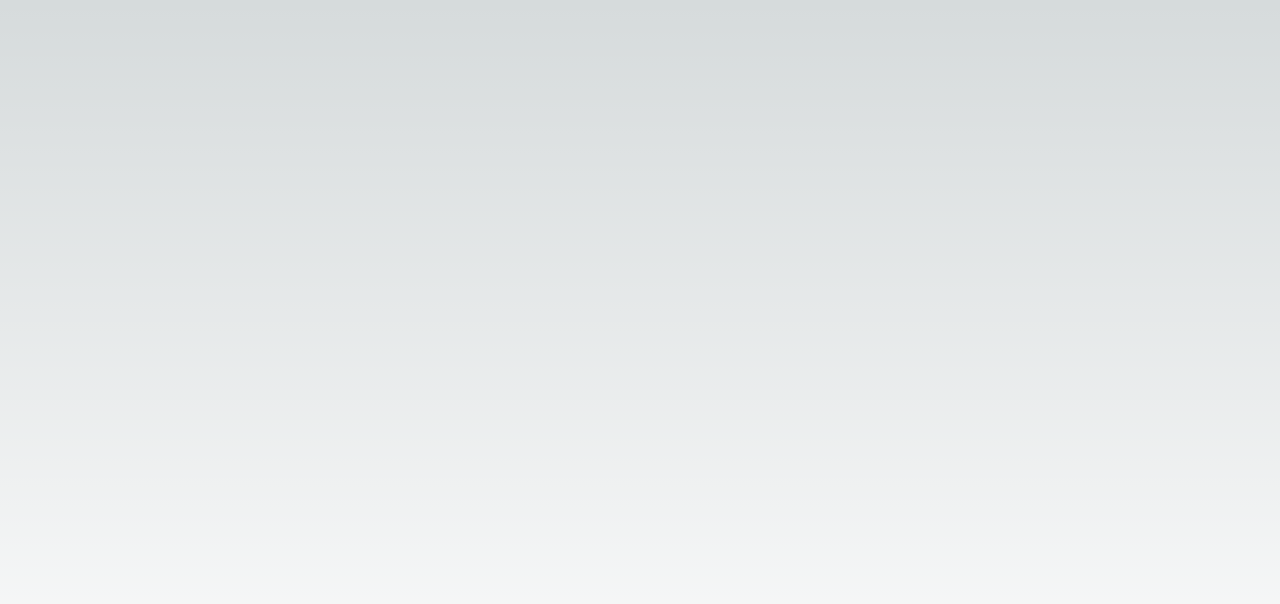
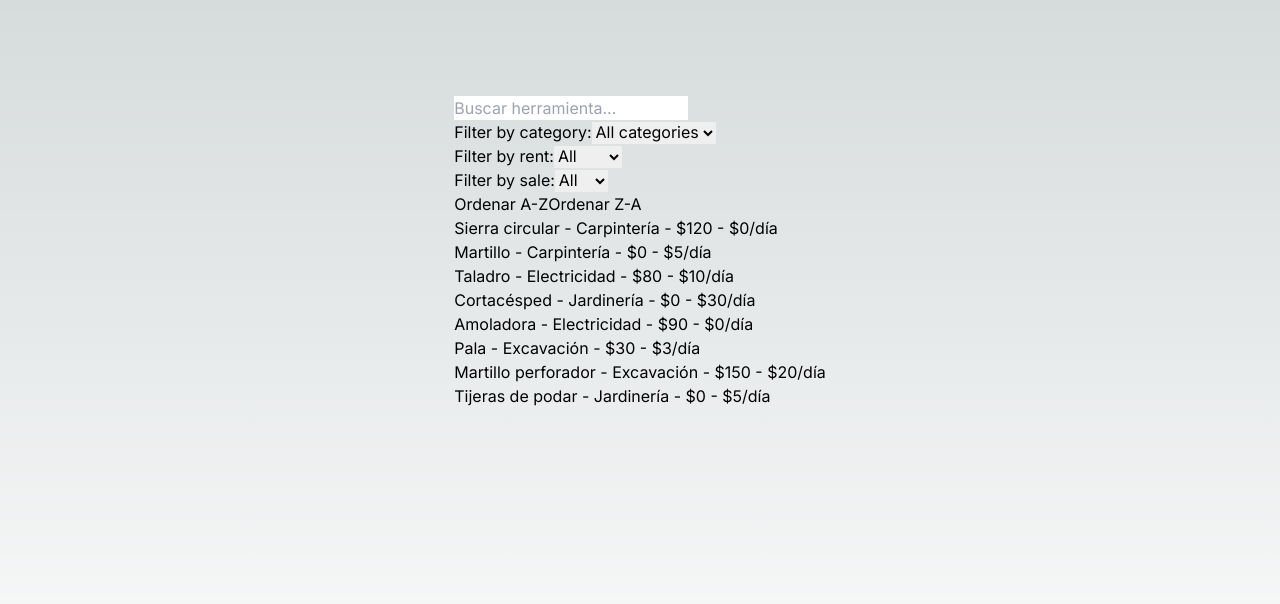
Before and after one commit to Jefersonsteven/tools-match, a Next.js app: page / in a window 1280 px wide. Shown: the top 604 px of the page. Built offline with nearby package versions, Linux system fonts and the light colour scheme.

Commit message:
arreglue la searchbar

```diff
--- a/package.json
+++ b/package.json
@@ -17,6 +17,7 @@
     "postcss": "8.4.23",
     "react": "18.2.0",
     "react-dom": "18.2.0",
+    "react-icons": "^4.8.0",
     "tailwindcss": "3.3.2"
   },
   "devDependencies": {
--- a/src/app/page.js
+++ b/src/app/page.js
@@ -1,5 +1,11 @@
+"use client"
+import FilterBar from "@/components/FilterBar";
+import ToolList from "@/components/FilterBar";
+
 export default function Home() {
   return (
-    <main className="flex min-h-screen flex-col items-center justify-between p-24"></main>
+    <main className="flex min-h-screen flex-col items-center justify-between p-24">
+      <FilterBar/>
+    </main>
   );
 }
--- a/src/components/FilterBar.jsx
+++ b/src/components/FilterBar.jsx
@@ -2,7 +2,7 @@ import React, { useState } from 'react';
 import CategoryFilter from './CategoryFilter';
 import RentFilter from './RentFilter';
 import SaleFilter from './SaleFilter';
-//import PriceSorter from './PriceSorter';
+import SearchBar from './SearchBar';
 
 const tools = [
   { name: 'Martillo', category: 'Carpintería', rating: 4, price: { venta: 0, alquiler: 5 } },
@@ -15,19 +15,22 @@ const tools = [
   { name: 'Tijeras de podar', category: 'Jardinería', rating: 0, price: { venta: 0, alquiler: 5 } }
 ];
 
-export default function ToolList() {
+export default function FilterBar() {
   const [selectedCategory, setSelectedCategory] = useState('');
   const [rent, setRent] = useState('');
   const [sale, setSale] = useState(false);
   const [sortBy, setSortBy] = useState('');
+  const [name, setName] = useState('');
+
 
   const filteredTools = tools
     .filter(
       (tool) =>
-        (!selectedCategory || tool.category === selectedCategory) &&
-        (!rent || (rent === 'rental' ? tool.price.alquiler > 0 : tool.price.alquiler === 0)) &&
-        (!sale || tool.price.venta > 0)
-    )
+      (!selectedCategory || tool.category === selectedCategory) &&
+      (!rent || (rent === 'rental' ? tool.price.alquiler > 0 : tool.price.alquiler === 0)) &&
+      (!sale || tool.price.venta > 0) &&
+      (!name || tool.name.toLowerCase().includes(name.toLowerCase()))
+  )
 
     const sortedTools = filteredTools.sort((a, b) => {
       if (sortBy === 'nameAsc') {
@@ -44,6 +47,7 @@ export default function ToolList() {
 
   return (
     <div>
+      <SearchBar name={name} onNameChange={setName} />
       <CategoryFilter
         categories={['Carpintería', 'Electricidad', 'Excavación', 'Jardinería']}
         selectedCategory={selectedCategory}
--- a/src/components/SearchBar.jsx
+++ b/src/components/SearchBar.jsx
@@ -1,26 +1,20 @@
-import React, { useState } from 'react';
-import { BiSearch } from 'react-icons/bi';
+import React from 'react';
 
-const SearchBar = ({ onSearch }) => {
-  const [query, setQuery] = useState('');
+export default function SearchBar(props) {
+  const { name, onNameChange } = props;
 
-  const handleInputChange = (event) => {
-    setQuery(event.target.value);
-    onSearch(event.target.value);
+  const handleNameChange = (event) => {
+    onNameChange(event.target.value);
   };
 
   return (
-    <div className="flex items-center space-x-2 rounded-lg bg-gray-100 p-2">
-      <BiSearch className="text-gray-500" />
+    <div>
       <input
         type="text"
-        value={query}
-        onChange={handleInputChange}
-        placeholder="Buscar herramientas"
-        className="bg-transparent outline-none text-gray-700 flex-grow"
+        placeholder="Buscar herramienta..."
+        value={name}
+        onChange={handleNameChange}
       />
     </div>
   );
-};
-
-export default SearchBar;
+}
```
Also changed, not shown: 1 other file (tests, documents, lock files or other folders).
